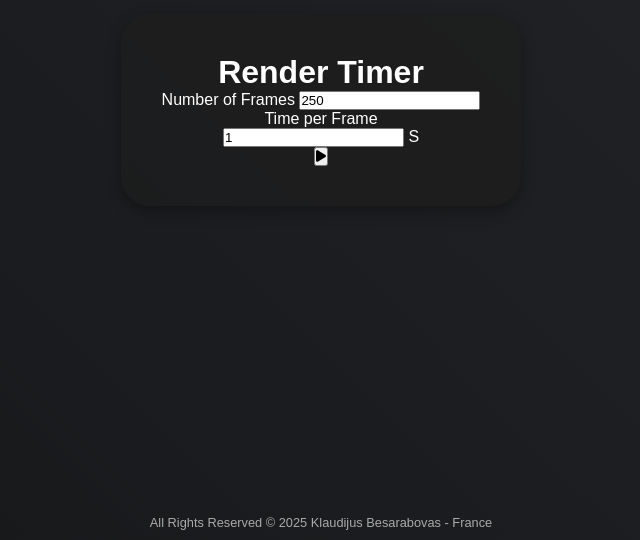
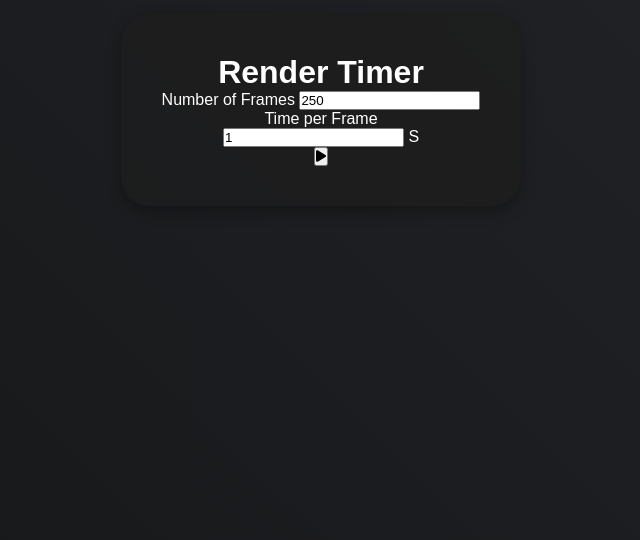
Before and after one commit to klawsklaws/Render-Timer, a plain HTML site: page index.html in a window 1280 px wide. Shown: the part 260-800 px from the top of the page, without its empty margins (319-959 px from the left). Drawn offline with Linux system fonts and the light colour scheme.

Commit message:
Update style.css

```diff
--- a/style.css
+++ b/style.css
@@ -49,7 +49,7 @@ body {
 /* Footer styling */
 footer {
     font-size: 0.8rem; /* Small text size for footer */
-    color: #aaa;
+    color: transparent;
     text-align: center;
     padding: 10px 0;
     position: absolute; /* Position footer at the bottom */
```
